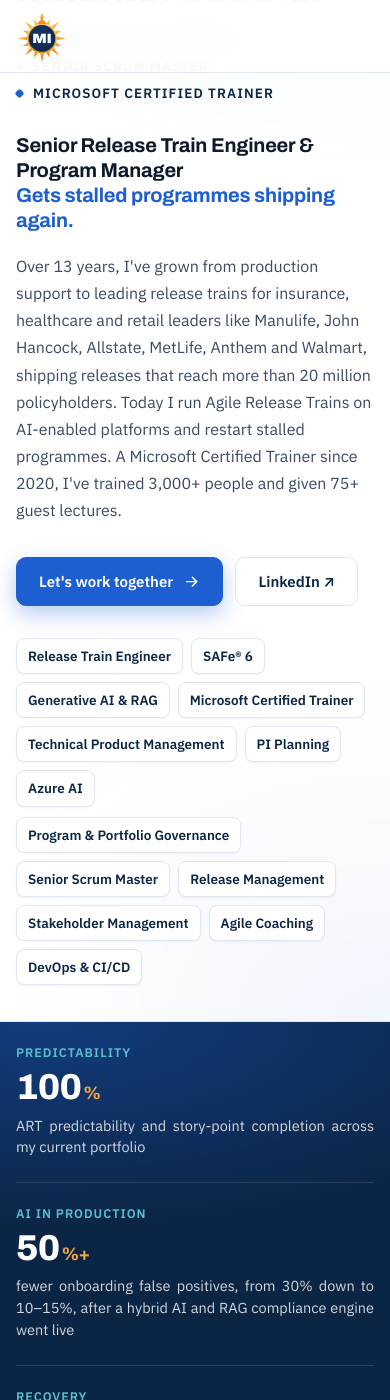
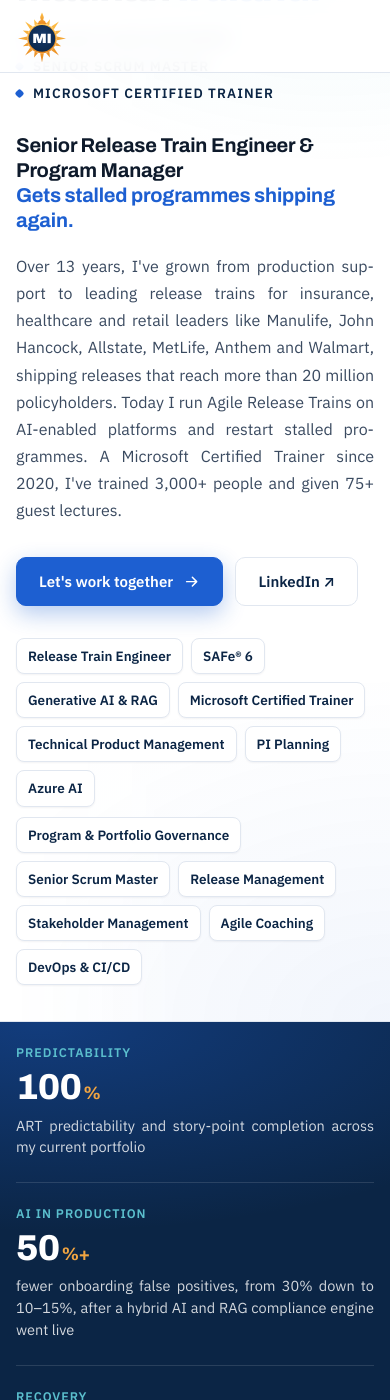
Before and after one commit to Madhan-I/Madhan-I.github.io, a Jekyll site: the page built from index.html, in a window 390 px wide and 1400 px high, scrolled down 470 px. Built offline with Jekyll 4.4.1, drawn with Linux system fonts in a browser that asks for light colours.

Commit message:
Justify intro and About text on phones
Co-Authored-By: Claude Opus 5.5 <noreply@anthropic.com>
Claude-Session: https://claude.ai/code/session_01MFRrTt7LBDdX57m85KHNGp

```diff
--- a/assets/css/style.css
+++ b/assets/css/style.css
@@ -438,7 +438,8 @@ nav .wrap { padding-block: 10px; }
 /* Education & awards: issuer · date on line 1, description on line 2 */
 .rows li > span.d2, .abody > span.d2 { margin-top: 2px; }
 .rows li > span.d2::first-letter, .abody > span.d2::first-letter { text-transform: uppercase; }
-.rows .nw, .abody .nw, .lede .nw { white-space: nowrap; }
+.rows .nw, .abody .nw { white-space: nowrap; }
+@media (min-width: 761px) { .lede .nw { white-space: nowrap; } }
 @media (min-width: 1280px) { .chip-row { gap: 3px; } .chip-row .chip { font-size: 18px; letter-spacing: -0.02em; padding: 10px 3px; } .chip-row .chip:first-child { padding: 10px 3px; } }
 @media (min-width: 900px) and (max-width: 1023px) { .chip-row { gap: 4px; } .chip-row .chip { font-size: 10.5px; padding: 7px 5px; } }
 /* First box in each row keeps its natural width, so both rows start their text at the same point */
@@ -456,3 +457,5 @@ nav .wrap { padding-block: 10px; }
 .metric, .metric:first-child, .metric:nth-child(3) { padding-left: clamp(20px, 2.4vw, 32px); padding-right: clamp(20px, 2.4vw, 32px); }
 @media (max-width: 520px) { .metric, .metric:first-child, .metric:nth-child(3) { padding-left: 0; padding-right: 0; } .metric p { text-align: justify; text-justify: inter-word; hyphens: auto; -webkit-hyphens: auto; } }
 @media (min-width: 521px) { .metric p { text-align: justify; text-justify: inter-word; hyphens: auto; -webkit-hyphens: auto; font-size: 14px; } }
+
+@media (max-width: 760px) { .hero-copy .lede, .about .copy p { text-align: justify; text-justify: inter-word; hyphens: auto; -webkit-hyphens: auto; max-width: none; } }
```
